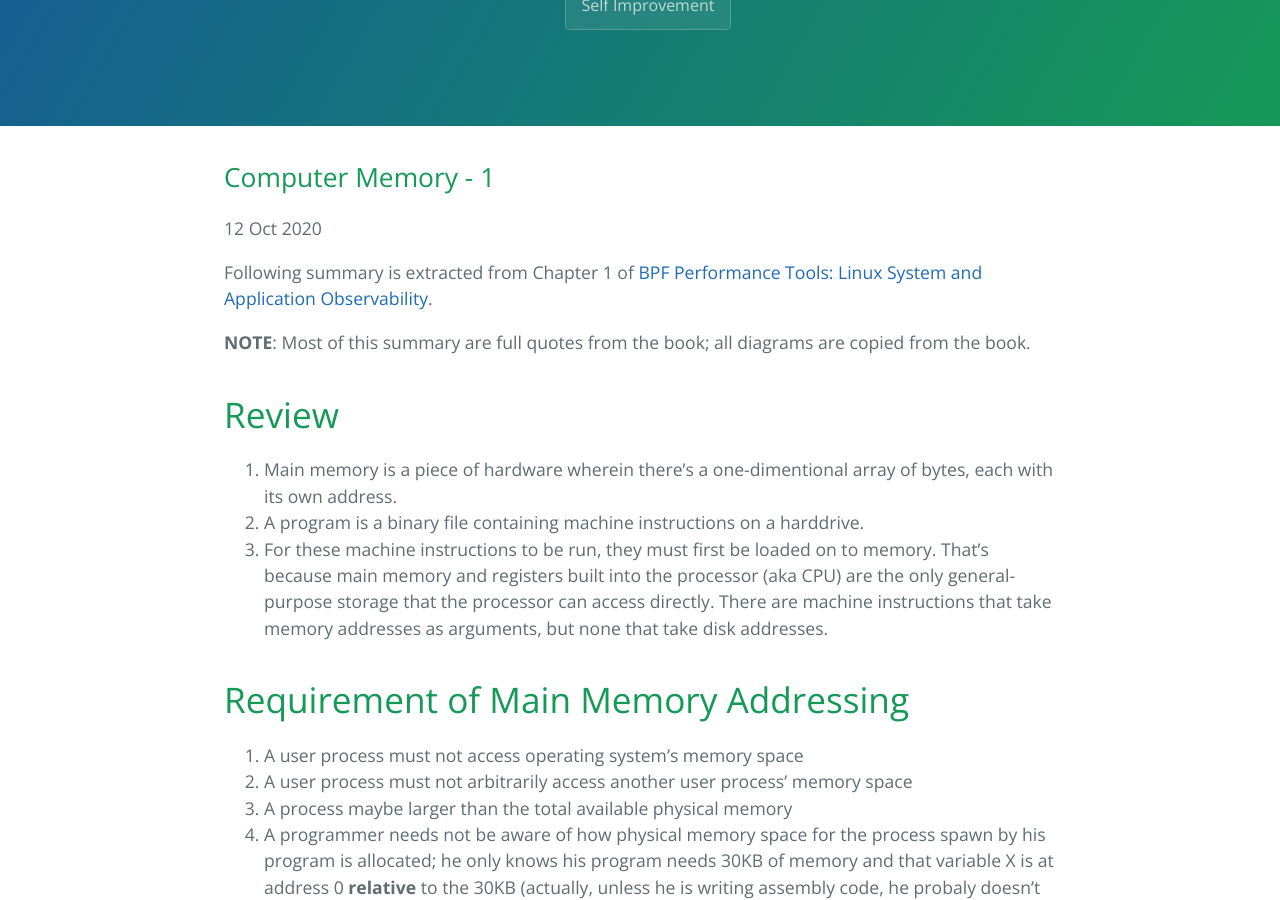
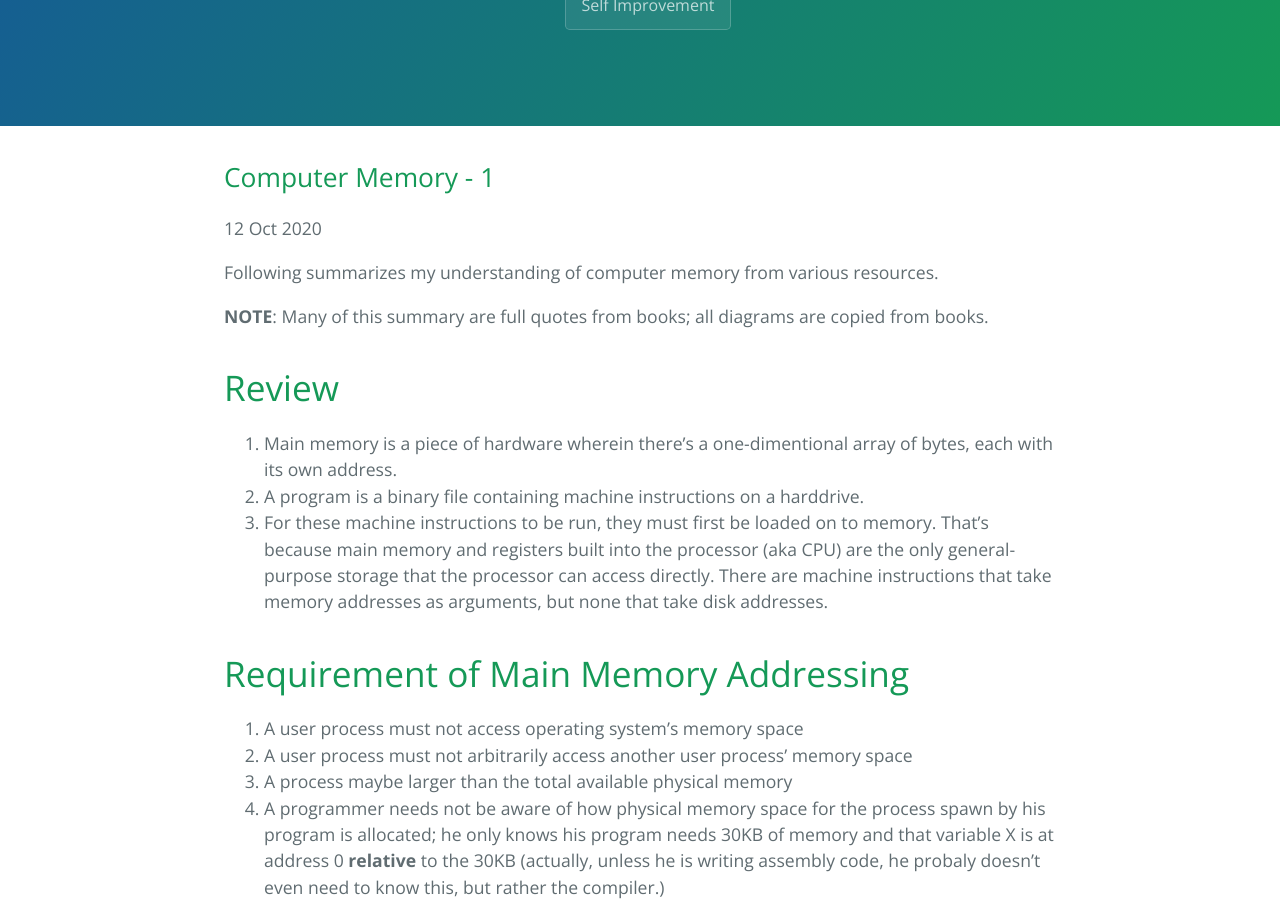
Before and after one commit to minhtrietbkit/minhtrietbkit.github.io, a Jekyll site: the page built from _posts/2020-10-12-computer-memory-1.md, in a window 1280 px wide and 900 px high, scrolled down 323 px. Built offline with Jekyll 4.4.1, drawn with Linux system fonts in a browser that asks for light colours.

Commit message:
fix inline immages

```diff
--- a/_posts/2020-10-12-computer-memory-1.md
+++ b/_posts/2020-10-12-computer-memory-1.md
@@ -5,9 +5,9 @@
 category: linux
 ---
 
-Following summary is extracted from Chapter 1 of [BPF Performance Tools: Linux System and Application Observability](http://www.brendangregg.com/bpf-performance-tools-book.html).
+Following summarizes my understanding of computer memory from various resources.
 
-**NOTE**: Most of this summary are full quotes from the book; all diagrams are copied from the book.
+**NOTE**: Many of this summary are full quotes from books; all diagrams are copied from books.
 
 # Review
 
@@ -93,7 +93,7 @@
 
 And this is the list file:
 
-![sample list file](assets/computer-memory-1/sample-list-file.png)
+![sample list file](/assets/computer-memory-1/sample-list-file.png)
 
 This is how to interpret this each line in this file. Following is a line in the `data` section:
 
@@ -143,12 +143,12 @@
 
 To create the virtual/physical memory illusion, the MMU replaces the base register with __relocation register__ which handles the translation from virtual address to physical address (the limit register is still kept but not shown in the picture below).
 
-[!Relocation Register - the magician](assets/computer-memory-1/relocation-register.png)
+[!Relocation Register - the magician](/assets/computer-memory-1/relocation-register.png)
 
 The relocation register keeps an offset into the physical memory. That offset denotes the start of the virtual memory of a process on the physical memory.
 
 Here's how the whole thing look like with the limit register.
-[!Putting it all together](assets/computer-memory-1/relocation-register.png)
+[!Putting it all together](/assets/computer-memory-1/relocation-register.png)
 
 ## A Programmer refers to the Process' Memory Space in terms of Segments
 
@@ -169,7 +169,7 @@
 
 Hardware supports for segmentation by providing a mechanism called __Segment Table__ which contains a pair of __segment base__ and __segment limit__ (essentially a base and limit register) for each segment.
 
-[!Segmentation at work](assets/computer-memory-1/segmentation.png)
+[!Segmentation at work](/assets/computer-memory-1/segmentation.png)
 
 The book Operating System Concepts 9th Edition, after discussing on Segmentation based on the premise that this technique was born because programmers typically refer to program in terms of segments and that the compiler will create separate segments of a program as shown above, it introduces __Paging__ by:
 
@@ -195,7 +195,7 @@
 
 > When a process is to be executed, its pages are loaded into any available memory frames from their source (a file system or the backing store).
 
-[!Segmentation and Paging together](assets/computer-memory-1/segmentation-paging.png)
+[!Segmentation and Paging together](/assets/computer-memory-1/segmentation-paging.png)
 
 > Memory management in IA-32 systems is divided into two components—segmentation and paging—and works as follows: The CPU generates logical addresses, which are given to the segmentation unit. The segmentation unit produces a linear address for each logical address. The linear address is then given to the paging unit, which in turn generates the physical address in main memory. Thus, the segmentation and paging units form the equivalent of the memory-management unit (MMU).
 
```
